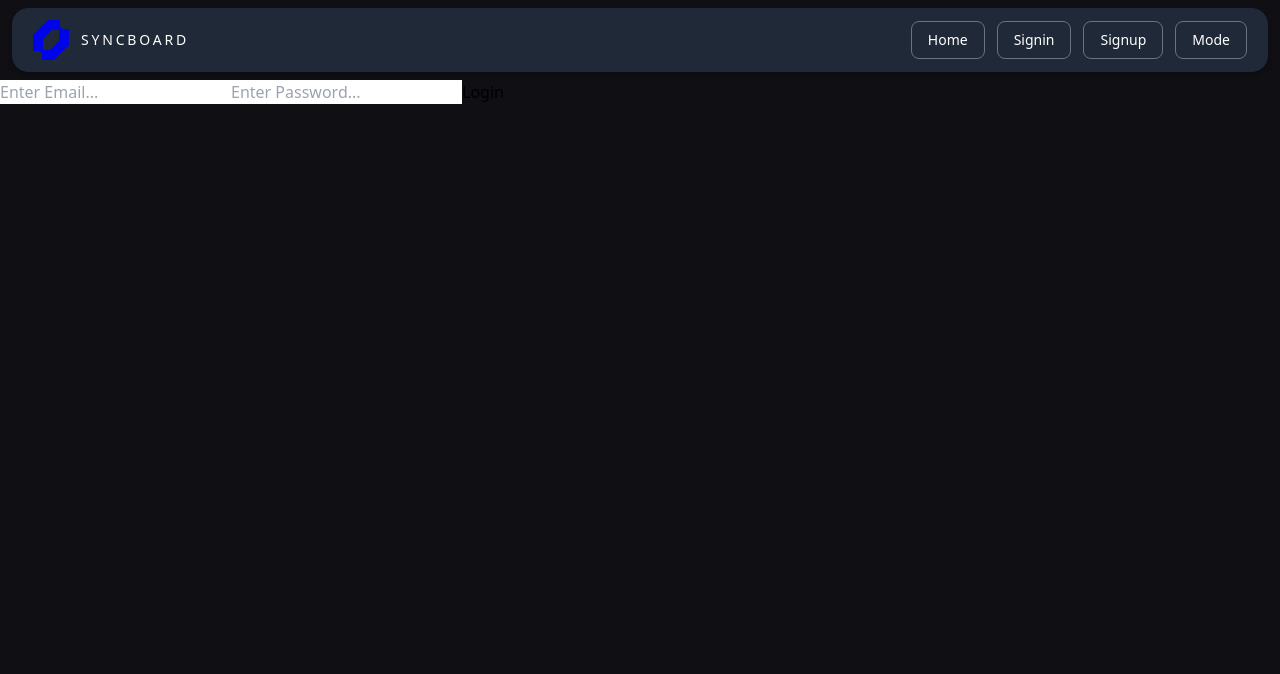
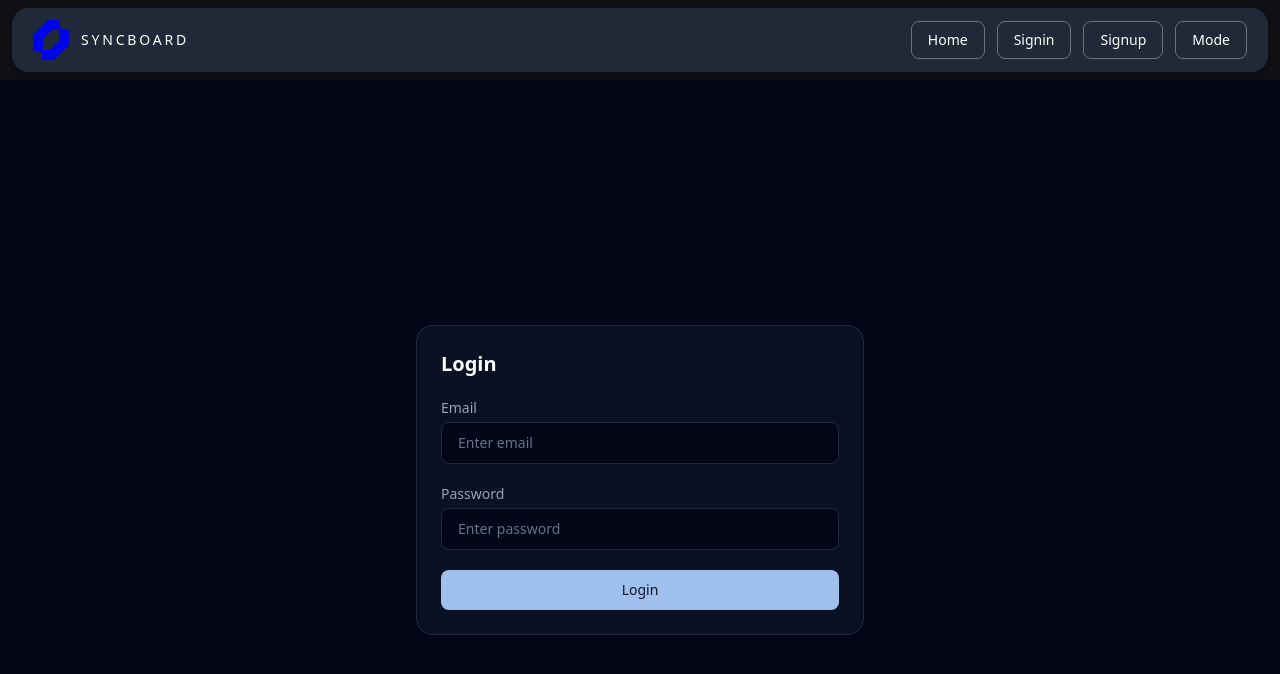
Before and after one commit to Harshitasinghbisht/SyncBoard-backend, a React (Vite) app in the folder Frontend/: page /signin in a window 1280 px wide. Shown: the top 674 px of the page. Built offline with nearby package versions, Linux system fonts and the light colour scheme; no server answers.

Commit message:
feat: complete auth flow with backend integration

```diff
--- a/Frontend/src/pages/Dashboard.jsx
+++ b/Frontend/src/pages/Dashboard.jsx
@@ -25,7 +25,7 @@ const handleCreateBoard=(title)=>{
     <main
     className="m-5 rounded-2xl border border-gray-800 bg-[#18181b] px-6 py-5 text-white">
       <div className="border-b border-gray-700 pb-3">
-        <h1 className="text-xl font-semibold tracking-wide">SyncBoard Workspace</h1>
+        <h1 className="text-sm font-medium tracking-[0.2em] text-white-400 uppercase">SyncBoard Workspace</h1>
       </div>
 
       <div className="mt-5 flex items-center justify-between">
--- a/Frontend/src/pages/Login.jsx
+++ b/Frontend/src/pages/Login.jsx
@@ -21,9 +21,11 @@ function Login(){
         }))
     }
 
-    const handleSubmit=(e)=>{
+    const handleSubmit=async(e)=>{
         e.preventDefault();
-      const result=  dispatch(loginUser(formData));
+
+  const result = await dispatch(loginUser(formData));
+      console.log(result.meta.requestStatus);
          if (result.meta.requestStatus === "fulfilled") {
     navigate("/dashboard");
   } else {
@@ -32,29 +34,62 @@ function Login(){
     }
 
     return(
+        <div className="flex min-h-screen items-center justify-center bg-slate-950 px-4">
        <form
   onSubmit={handleSubmit}
+  className="w-full max-w-md space-y-5 rounded-2xl border border-slate-800 bg-slate-900/70 p-6 shadow-lg backdrop-blur"
 >
+  <h2 className="text-xl font-semibold text-white">Login</h2>
+
+  {/* Email */}
+  <div>
+    <label className="mb-1 block text-sm text-slate-400">Email</label>
     <input
       type="text"
-            placeholder="Enter Email..."
+      placeholder="Enter email"
       name="email"
       value={formData.email}
       onChange={handleChange}
+      className="w-full rounded-lg border border-slate-800 bg-slate-950 px-4 py-2.5 text-sm text-white placeholder:text-slate-500 outline-none transition focus:border-[#9fbfec] focus:ring-2 focus:ring-[#9fbfec]/20"
     />
+  </div>
+
+  {/* Password */}
+  <div>
+    <label className="mb-1 block text-sm text-slate-400">Password</label>
     <input
       type="password"
-            placeholder="Enter Password..."
+      placeholder="Enter password"
       name="password"
       value={formData.password}
       onChange={handleChange}
+      className="w-full rounded-lg border border-slate-800 bg-slate-950 px-4 py-2.5 text-sm text-white placeholder:text-slate-500 outline-none transition focus:border-[#9fbfec] focus:ring-2 focus:ring-[#9fbfec]/20"
     />
-            <button>
-                {loading ? "Loading..." : "Login"}
+  </div>
+
+  {/* Button */}
+  <button
+    type="submit"
+    disabled={loading}
+    className="w-full rounded-lg bg-[#9fbfec] px-4 py-2.5 text-sm font-medium text-slate-900 transition-all duration-200 hover:bg-[#8db3e5] hover:scale-[1.01] active:scale-[0.98] disabled:opacity-60"
+  >
+    {loading ? "Logging in..." : "Login"}
   </button>
-                 {error && <p>{error}</p>}
-      {isAuthenticated && <p>Welcome {user?.name}</p>}
-        </form>
+
+  {/* Error */}
+  {error && (
+    <p className="rounded-md border border-red-500/30 bg-red-500/10 px-3 py-2 text-sm text-red-400">
+      {error}
+    </p>
+  )}
+
+  {/* Success */}
+  {isAuthenticated && (
+    <p className="rounded-md border border-green-500/30 bg-green-500/10 px-3 py-2 text-sm text-green-400">
+      Welcome {user?.name}
+    </p>
+  )}
+</form> </div>
     )
 }
 export default Login;
```
Lines whose indentation alone changed are shown as unchanged.
